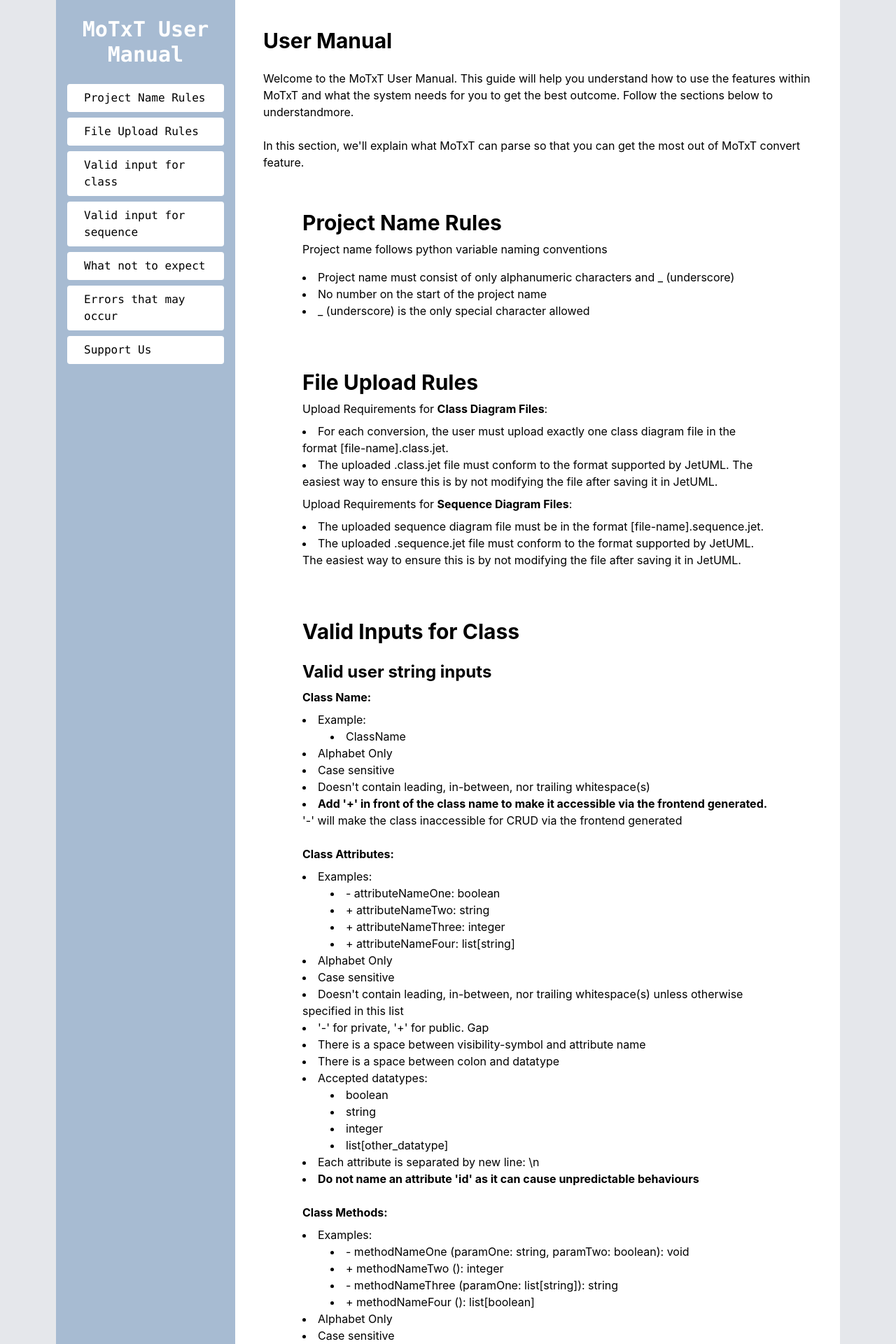
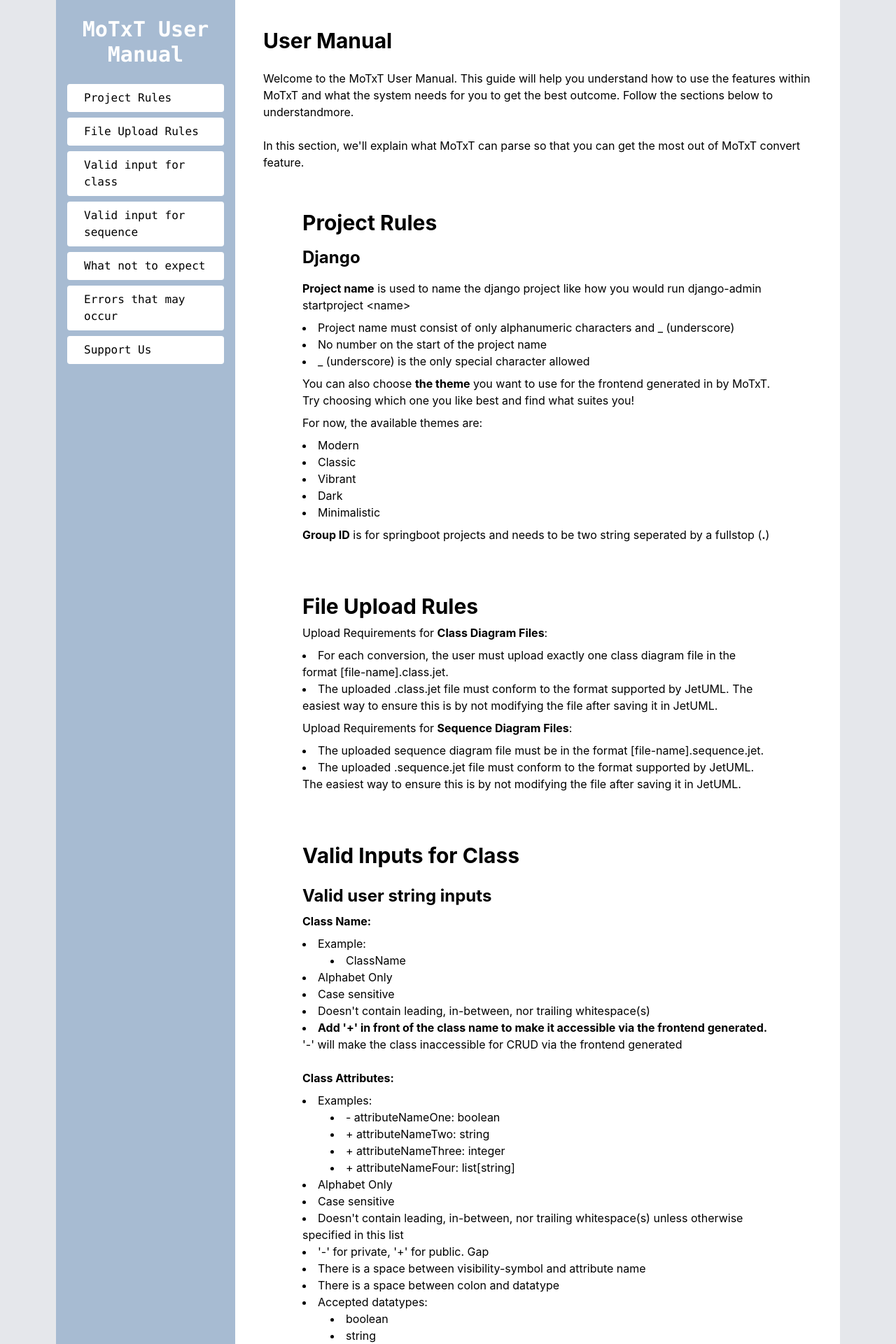
Before and after one commit to placeholder-motxt/fe, a Django app: page /doc/ in a window 1280 px wide. Shown: the top 1920 px of the page at 70% size. Run offline with Django 5.2, Linux system fonts and the light colour scheme; some libraries are stand-ins or nearby versions.

Commit message:
[CHORE] Update some text

```diff
--- a/templates/user_manual.html
+++ b/templates/user_manual.html
@@ -27,12 +27,12 @@
   gtag('config', 'G-2WGHGE1J95');
 </script>
 <body class="bg-gray-200 flex min-h-screen text-black">
-    <div class="bg-[#A7BBD2] w-64 h-screen text-black px-3 py-4 flex flex-col ml-20 font-[Consolas] justify-between">
-        <div>
+    <div class="bg-[#A7BBD2] w-64 h-screen overflow-y-hidden text-black px-3 py-4 flex flex-col ml-20 font-[Consolas] justify-between">
+        <div class="overflow-y-auto">
             <h1 class="text-white text-3xl font-bold mb-6 text-center">MoTxT User Manual</h1>
-            <nav class="flex flex-col space-y-2 overflow-y-auto max-h-full">
+            <nav class="flex flex-col space-y-2 overflow-y-auto">
                 <div class="flex flex-col">
-                    <a href="#section6" class="px-4 py-2 bg-white rounded hover:bg-[#35BAA2] block">Project Name Rules</a>
+                    <a href="#section6" class="px-4 py-2 bg-white rounded hover:bg-[#35BAA2] block">Project Rules</a>
                 </div>
                 <div class="flex flex-col">
                     <a href="#section1" class="px-4 py-2 bg-white rounded hover:bg-[#35BAA2] block">File Upload Rules</a>
@@ -68,7 +68,7 @@
             </nav>
         </div>
 
-        <a href="/convert_page/" class="text-blue-500 px-4 py-2 bg-gray-800 rounded hover:bg-blue-200">Go Back to Convert</a>
+        <a href="/convert_page/" class="text-red-500 px-4 py-2 bg-gray-800 rounded hover:bg-blue-200">Go Back to Convert</a>
     </div>
     <div id="mainContent" class="flex-1 p-10 mr-20 bg-white overflow-y-auto h-screen">
         <h2 class="text-3xl font-bold">User Manual</h2>
@@ -82,15 +82,25 @@
         <div class="flex-1 p-10">
 
             <section id="section6" class="h-auto p-3 mb-10 break-words">
-                <h2 class="text-3xl font-bold">Project Name Rules</h2>
+                <h2 class="text-3xl font-bold">Project Rules</h2>
                 <div class="flex flex-col gap-2 pt-2">
-                    <p >Project name follows python variable naming conventions</p>
-                    <p></p>
+                    <p class="font-bold text-2xl py-2">Django</p>
+                    <p><strong>Project name</strong> is used to name the django project like how you would run django-admin startproject &#60name&#62</p>
                     <ul>
                         <li class="list-inside list-disc">Project name must consist of only alphanumeric characters and _ (underscore)</li>
                         <li class="list-inside list-disc">No number on the start of the project name</li>
                         <li class="list-inside list-disc">_ (underscore) is the only special character allowed</li>
                     </ul>
+                    <p>You can also choose <strong>the theme</strong> you want to use for the frontend generated in by MoTxT. Try choosing which one you like best and find what suites you!</p>
+                    <p>For now, the available themes are:</p>
+                    <ul>
+                        <li class="list-inside list-disc">Modern</li>
+                        <li class="list-inside list-disc">Classic</li>
+                        <li class="list-inside list-disc">Vibrant</li>
+                        <li class="list-inside list-disc">Dark</li>
+                        <li class="list-inside list-disc">Minimalistic</li>
+                    </ul>
+                    <p ><strong>Group ID</strong> is for springboot projects and needs to be two string seperated by a fullstop (<strong>.</strong>)</p>
                 </div>
             </section>
             <section id="section1" class="h-auto p-3 mb-10 break-words">
@@ -320,7 +330,7 @@
                     class="text-[#4BDEC3]">here</a></p>
             </section>
 
-            <section id="section5" class="h-screen mb-10 break-words">
+            <section id="section5" class="h-auto mb-10 break-words">
                 <h2 class="text-3xl font-bold">Errors that May Occur</h2>
                 <p class="my-4">This is a compilation of errors that you might encounter in your
                     exploration of MoTxT</p>
@@ -354,7 +364,7 @@
                 </div>
             </section>
 
-            <section id="section7" class="h-screen mb-10 break-words">
+            <section id="section7" class="h-auto mb-10 break-words">
                 <h2 class="text-3xl font-bold">Support Us</h2>
                 <p class="my-4"><strong>Love the App? Help Keep It Growing!</strong></p>
                 <p>
```
